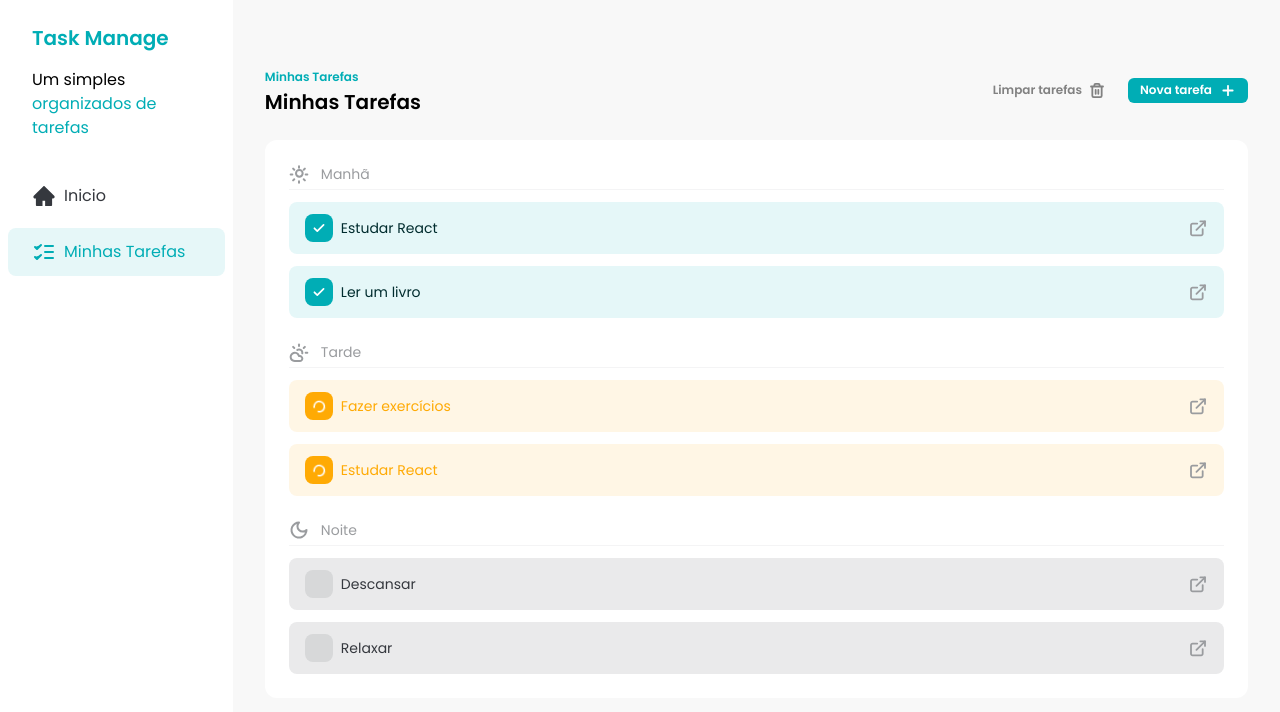
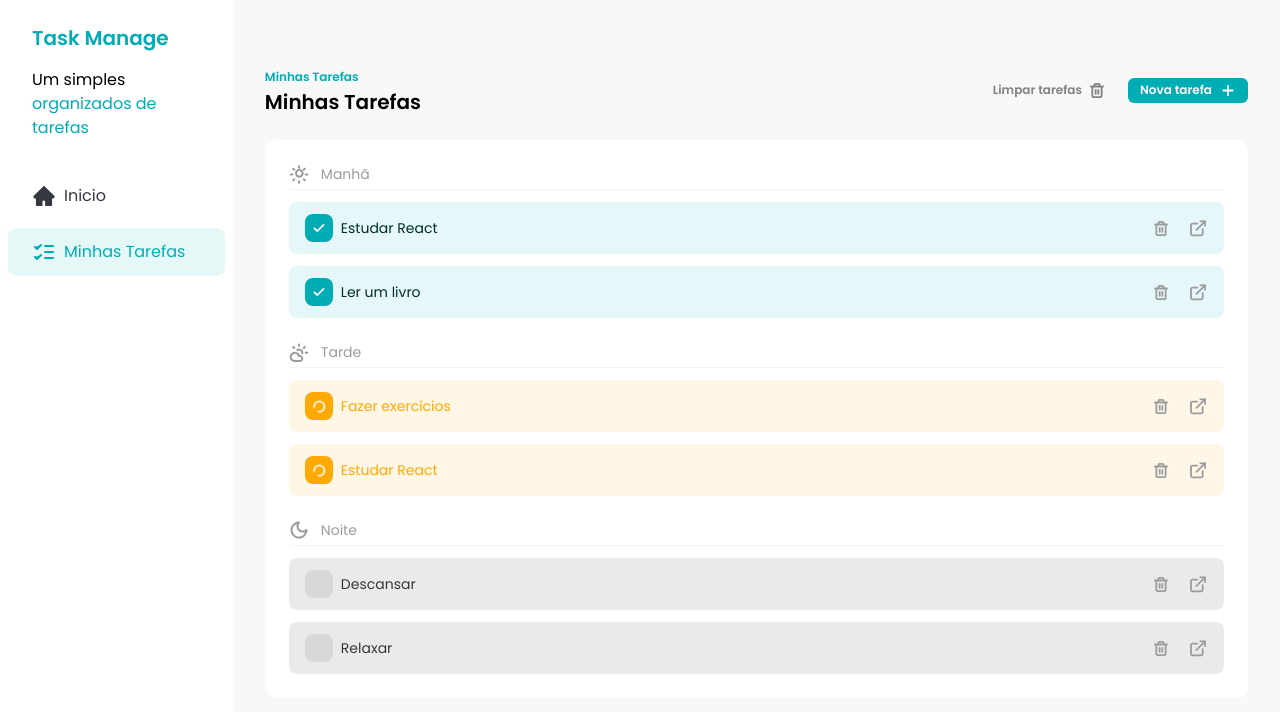
Before and after one commit to RobsonFerrazMineiro/rfm-task-manager, a React (Vite) app: page / in a window 1280 px wide. Shown: the top 712 px of the page. Built offline with nearby package versions, Linux system fonts and the light colour scheme.

Commit message:
feat: ensure task can be delete

```diff
--- a/src/components/Button.jsx
+++ b/src/components/Button.jsx
@@ -1,4 +1,4 @@
-const Button = ({ children, variant = "primary" }) => {
+const Button = ({ children, variant = "primary", ...rest }) => {
   const getVariantClasses = () => {
     if (variant === "primary") {
       return "bg-[#00ADB5] text-white"
@@ -11,6 +11,7 @@ const Button = ({ children, variant = "primary" }) => {
   return (
     <button
       className={`transtion flex items-center gap-2 rounded-md px-3 py-1 text-xs font-semibold hover:opacity-75 ${getVariantClasses()}`}
+      {...rest}
     >
       {children}
     </button>
--- a/src/components/TaskItem.jsx
+++ b/src/components/TaskItem.jsx
@@ -1,8 +1,10 @@
 import CheckIcon from "../assets/icons/check.svg?react"
 import DetailsIcon from "../assets/icons/details.svg?react"
 import LoaderIcon from "../assets/icons/loader.svg?react"
+import TrashIcon from "../assets/icons/trash.svg?react"
+import Button from "./Button"
 
-const TaskItem = ({ task, handledTasksCheckboxClick }) => {
+const TaskItem = ({ task, handleCheckboxClick, handledDeleteClick }) => {
   const getStatusClasses = () => {
     if (task.status === "done") {
       return "bg-[#00ADB5] text-[#002C2E]"
@@ -28,7 +30,7 @@ const TaskItem = ({ task, handledTasksCheckboxClick }) => {
             type="checkbox"
             checked={task.status === "done"}
             className="absolute h-full w-full cursor-pointer opacity-0"
-            onChange={() => handledTasksCheckboxClick(task.id)}
+            onChange={() => handleCheckboxClick(task.id)}
           />
           {task.status === "done" && <CheckIcon />}
           {task.status === "in_progress" && (
@@ -37,9 +39,15 @@ const TaskItem = ({ task, handledTasksCheckboxClick }) => {
         </label>
         {task.title}
       </div>
-      <a href="#" className="transition hover:opacity-75">
-        <DetailsIcon />
-      </a>
+      <div className="flex items-center gap-2">
+        <Button variant="ghost" onClick={() => handledDeleteClick(task.id)}>
+          <TrashIcon className="text-[#9A9C9F]" />
+        </Button>
+
+        <a href="#" className="transition hover:opacity-75">
+          <DetailsIcon />
+        </a>
+      </div>
     </div>
   )
 }
--- a/src/components/Tasks.jsx
+++ b/src/components/Tasks.jsx
@@ -11,11 +11,17 @@ import TrashIcon from "/src/assets/icons/trash.svg?react"
 
 const Tasks = () => {
   const [tasks, setTasks] = useState(TASKS)
+
   const morningTasks = tasks.filter((task) => task.time === "morning")
   const afternoonTasks = tasks.filter((task) => task.time === "afternoon")
-  const nightTasks = tasks.filter((task) => task.time === "night")
+  const eveningTasks = tasks.filter((task) => task.time === "evening")
 
-  const handledTasksCheckboxClick = (taskId) => {
+  const handleTasksDeleteClick = (taskId) => {
+    const newTaks = tasks.filter((task) => task.id !== taskId)
+    setTasks(newTaks)
+  }
+
+  const handleTasksCheckboxClick = (taskId) => {
     const newTaks = tasks.map((task) => {
       if (task.id !== taskId) {
         return task
@@ -75,7 +81,8 @@ const Tasks = () => {
             <TaskItem
               key={task.id}
               task={task}
-              handledTasksCheckboxClick={handledTasksCheckboxClick}
+              handleCheckboxClick={handleTasksCheckboxClick}
+              handledDeleteClick={handleTasksDeleteClick}
             />
           ))}
         </div>
@@ -86,18 +93,20 @@ const Tasks = () => {
             <TaskItem
               key={task.id}
               task={task}
-              handledTasksCheckboxClick={handledTasksCheckboxClick}
+              handleCheckboxClick={handleTasksCheckboxClick}
+              handledDeleteClick={handleTasksDeleteClick}
             />
           ))}
         </div>
 
         <div className="space-y-3">
           <TasksSeparator title="Noite" icon={<MoonIcon />} />
-          {nightTasks.map((task) => (
+          {eveningTasks.map((task) => (
             <TaskItem
               key={task.id}
               task={task}
-              handledTasksCheckboxClick={handledTasksCheckboxClick}
+              handleCheckboxClick={handleTasksCheckboxClick}
+              handledDeleteClick={handleTasksDeleteClick}
             />
           ))}
         </div>
--- a/src/constants/tasks.js
+++ b/src/constants/tasks.js
@@ -35,7 +35,7 @@ const TASKS = [
     title: "Descansar",
     description:
       "Assistir a um filme ou série para relaxar e descansar a mente.",
-    time: "night",
+    time: "evening",
     status: "not_started",
   },
   {
@@ -43,7 +43,7 @@ const TASKS = [
     title: "Relaxar",
     description:
       "Ouvir uma música ou podcast para relaxar e descansar a mente.",
-    time: "night",
+    time: "evening",
     status: "not_started",
   },
 ]
```
